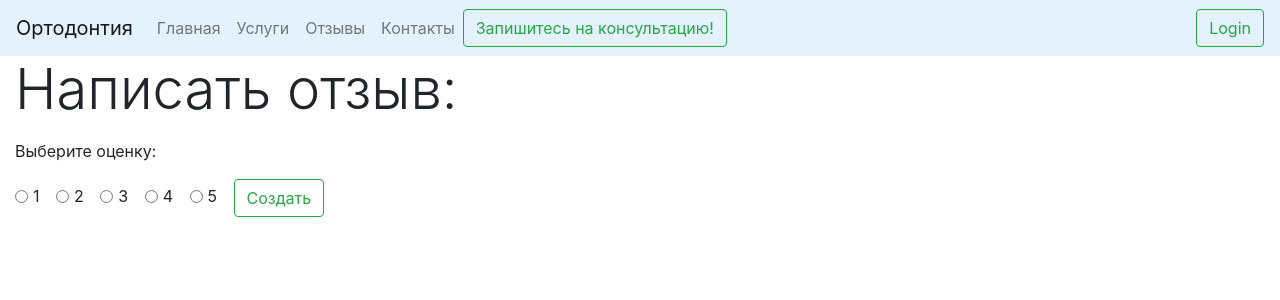
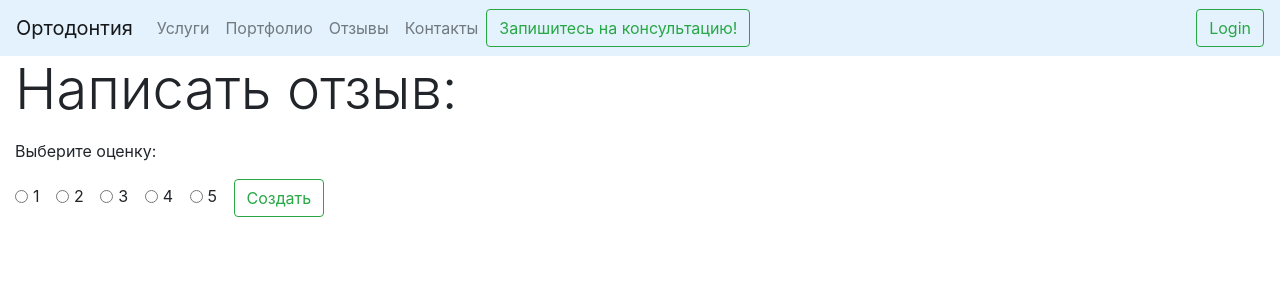
Before and after one commit to APieceOfChalk/Site, a Python web app: template app/posts/templates/posts/create_post.html in a window 1280 px wide. Shown: the top 300 px of the page. Run offline with Jinja, Linux system fonts and the light colour scheme; the template is opened without the code that fills it, so the values that code supplies are empty; some libraries are stand-ins or nearby versions.

Commit message:
Some changes added

```diff
--- a/app/config.py
+++ b/app/config.py
@@ -13,6 +13,7 @@ class Configuration(object):
 
     SECURITY_REGISTERABLE = True
     SECURITY_CONFIRMABLE = True
+    SECURITY_CONFIRM_URL = '/login/'
     SECURITY_RECOVERABLE = True
     SECURITY_SEND_PASSWORD_RESET_NOTICE_EMAIL = True
 
--- a/app/posts/templates/posts/create_post.html
+++ b/app/posts/templates/posts/create_post.html
@@ -45,7 +45,6 @@
   <label class="form-check-label" for="inlineRadio1">5</label>
 </div>
 
-
             <button type="submit" class="btn btn-outline-success">Создать</button>
         </form>
     </div>
--- a/app/posts/templates/posts/index.html
+++ b/app/posts/templates/posts/index.html
@@ -7,7 +7,7 @@
 {% block content_title %}
 <h1 class="display-4 offset-md-4 col-md-6">
       Отзывы и предложения:
-    <a href="{{ url_for('posts.create_post')}}" class="btn btn-outline-success" role="button">Новый отзыв</a>
+    <a href="{{ url_for('posts.create_post')}}" class="btn btn-outline-success" role="button">Оставить отзыв</a>
   </h1>
 {% endblock %}
 
--- a/app/templates/base.html
+++ b/app/templates/base.html
@@ -21,11 +21,10 @@
 
   <div class="collapse navbar-collapse" id="navbarSupportedContent">
     <ul class="navbar-nav mr-auto">
-      <li class="nav-item">
-        <a class="nav-link" href="{{ url_for('index') }}">Главная</a>
-          </li>
-      <li class="nav-item">
         <a class="nav-link" href="#">Услуги</a>
+      </li>
+        <li class="nav-item">
+        <a class="nav-link" href="#">Портфолио</a>
       </li>
         <li class="nav-item">
         <a class="nav-link" href="{{ url_for('posts.index') }}">Отзывы</a>
--- a/app/templates/security/register_user.html
+++ b/app/templates/security/register_user.html
@@ -6,7 +6,7 @@
 
 {% block content_title %}
   <div class="offset-md-4 col-md-4">
-    <h1 class="display-4">{{ _('Registration') }}</h1>
+    <h1 class="display-4">{{ _('Регистрация') }}</h1>
   </div>
 {% endblock %}
 
```
